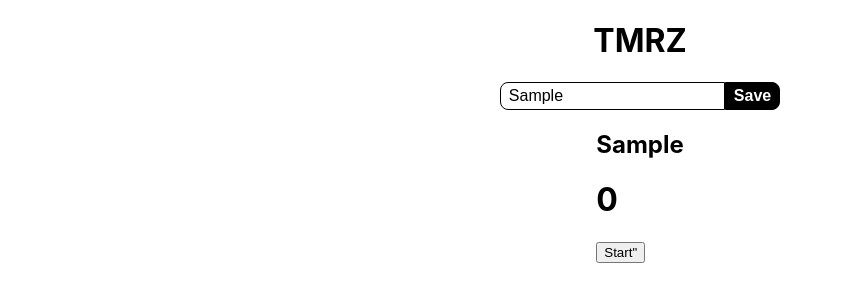
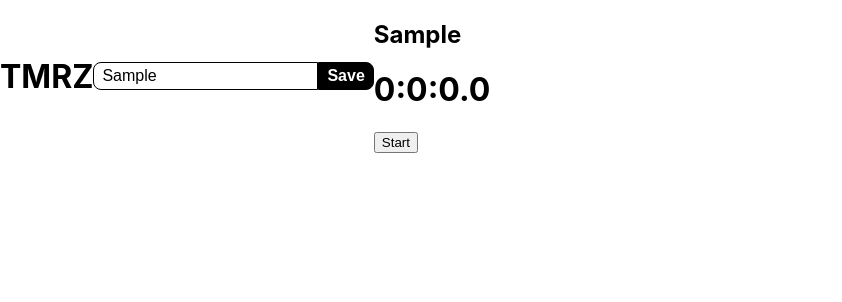
Before and after one commit to Jarquevious/tmrz-App, a React (Create React App) app: page / in a window 1280 px wide. Both pictures are taken after typing "Sample" into the empty fields and a click on the button "Save". Shown: the top 302 px of the page, without its empty margins (0-842 px from the left). Built offline with nearby package versions, Linux system fonts and the light colour scheme.

Commit message:
timers work

```diff
--- a/src/App.css
+++ b/src/App.css
@@ -1,5 +1,5 @@
 .App {
   display: flex;
-  flex-direction: column;
+  flex-direction: row;
   align-items: center;
 }
--- a/src/components/TimerView.js
+++ b/src/components/TimerView.js
@@ -1,6 +1,7 @@
-import React from 'react'
-import { useDispatch } from 'react-redux'
-import { toggleTimer } from '../actions'
+import { useDispatch } from 'react-redux';
+import { toggleTimer } from '../actions';
+import { formatTime } from '../utils';
+import React from 'react';
 
 export default function TimerView(props) {
     const { index, timer } = props
@@ -9,11 +10,11 @@ export default function TimerView(props) {
     return (
         <div className="TimerView">
             <h2>{timer.name}</h2>
-            <h1>{timer.time}</h1>
+            <h1>{formatTime(timer.time)}</h1>
             <button
             onClick={() => dispatch(toggleTimer(index))}
             >
-             {timer.isRunning ? "Stop" : "Start"}"
+             {timer.isRunning ? "Stop" : "Start"}
             </button>
         </div>
     )
--- /dev/null
+++ b/src/utils/index.js
@@ -0,0 +1,7 @@
+export const formatTime = (time) => {
+    const ms = Math.round(time / 100) % 10
+    const secs = Math.floor(time / 1000) % 60
+    const mins = Math.floor(time / 1000 / 60) % 60
+    const hrs = Math.floor(time / 1000 / 1000 / 60) % 60
+    return `${hrs}:${mins}:${secs}.${ms}`
+}
```
